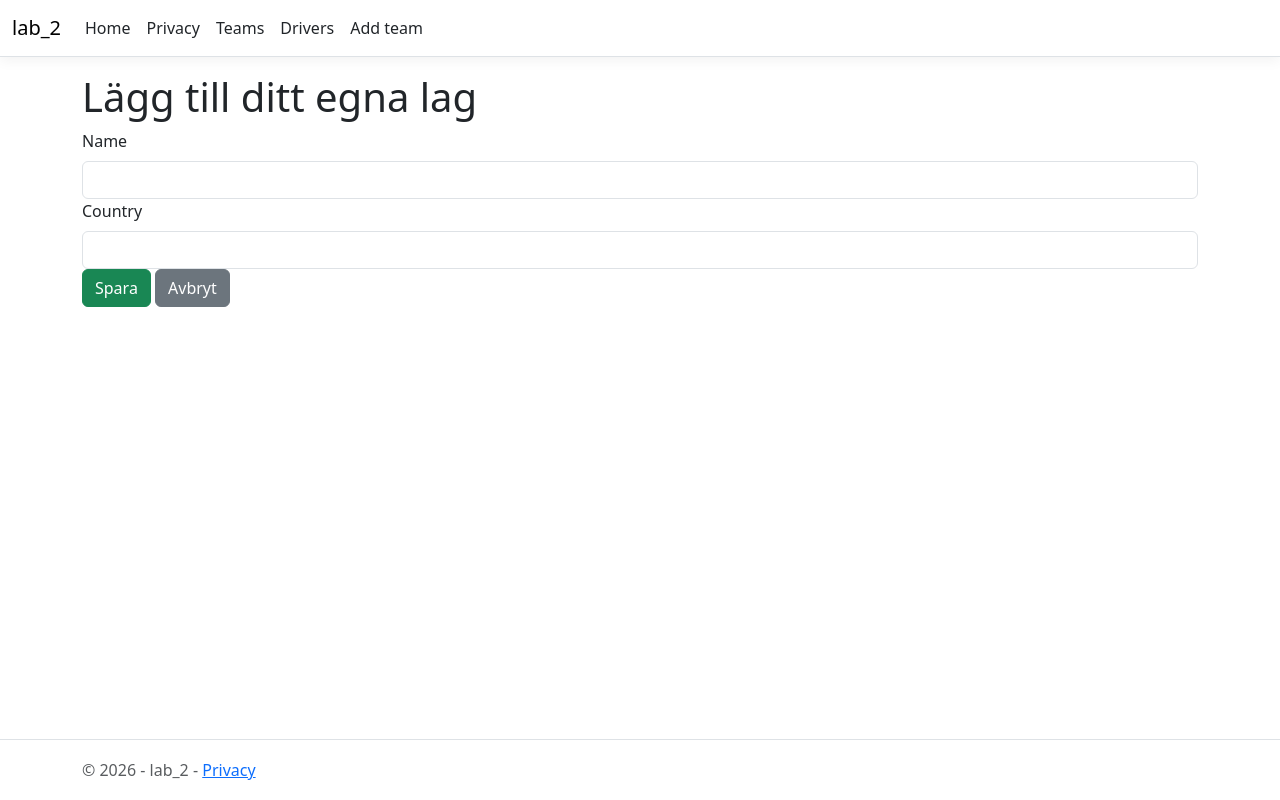
After one commit to JohanR01/databas_labb_1, an ASP.NET Core app: template lab_2/lab_2/Views/Teams/Create.cshtml in a window 1280 px wide. The commit adds this page. Run offline with ASP.NET Core 8, Linux system fonts and the light colour scheme; the template is opened without the code that fills it, so the values that code supplies are empty; style sheets or scripts are compiled from the project's sources.

Commit message:
Lagt till en create funktion så att den kommer tillbakak till teams listan efteråt

```diff
--- a/lab_2/lab_2/Models/Team.cs
+++ b/lab_2/lab_2/Models/Team.cs
@@ -1,7 +1,10 @@
+using System.ComponentModel.DataAnnotations;
+
 namespace lab_2.Models
 {
    public class Team
     {
+        [Required]
         public int TeamsID {get; set;}
         public string Name {get; set;}
         public string Country {get; set;}
--- a/lab_2/lab_2/Views/Shared/_Layout.cshtml
+++ b/lab_2/lab_2/Views/Shared/_Layout.cshtml
@@ -32,6 +32,10 @@
                         <li class="nav-item">
                             <a class="nav-link text-dark" asp-area="" asp-controller="Drivers" asp-action="Index">Drivers</a>
                         </li>
+                        <li class="nav-item">
+                            <a class="nav-link text-dark" asp-area="" asp-controller="Teams" asp-action="Create">Add team</a>
+                        </li>
+
                     </ul>
                 </div>
             </div>
--- /dev/null
+++ b/lab_2/lab_2/Views/Teams/Create.cshtml
@@ -0,0 +1,16 @@
+@model lab_2.Models.Team
+
+<h1>Lägg till ditt egna lag</h1>
+
+<form asp-action="Create" method="post">
+    <div>
+        <label asp-for="Name" class="form-label"></label>
+        <input asp-for="Name" class="form-control" />
+    </div>
+    <div>
+        <label asp-for="Country" class="form-label"></label>
+        <input asp-for="Country" class="form-control" />
+    </div>
+    <button type="submit" class="btn btn-success">Spara</button>
+    <a asp-action="Index" class="btn btn-secondary">Avbryt</a>
+</form>
```
Also changed, not shown: lab_2/lab_2/Controllers/TeamsController.cs (+13 -0 lines), 13 other files.
